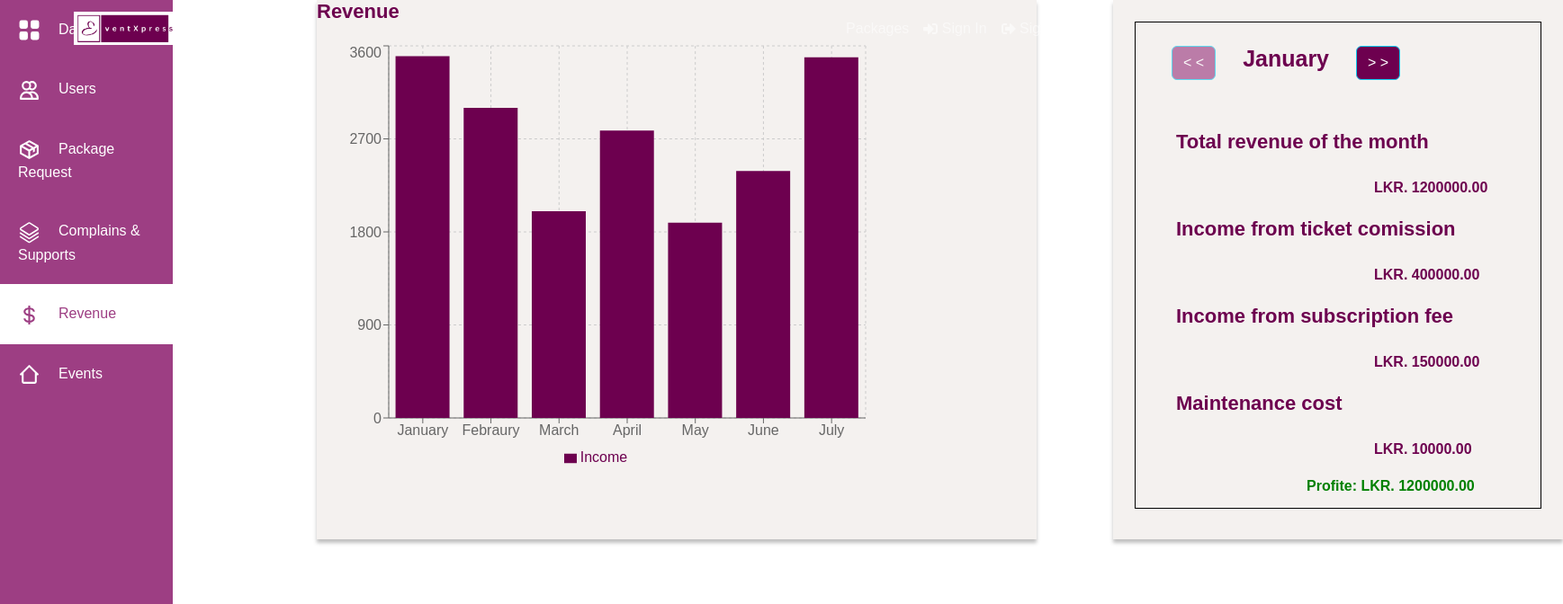
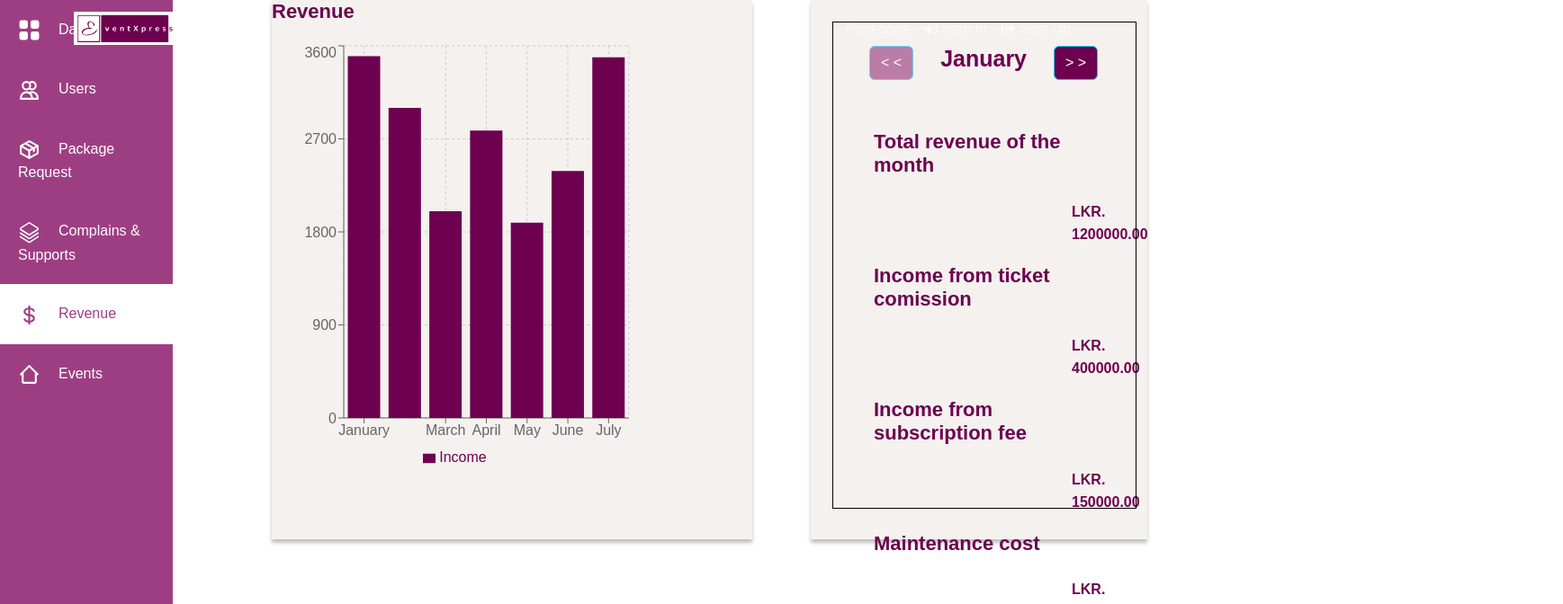
Before and after one commit to EventXpress-An-Event-Planning-Website/EventXpress, a React (Vite) app in the folder frontend/: page /Revenue in a window 1280 px wide. Shown: the top 672 px of the page at 90% size, 1737 px wide, since content can reach past the window. Built offline with nearby package versions, Linux system fonts and the light colour scheme.

Commit message:
fix css in admin UIs

```diff
--- a/frontend/src/assets/CSS/Admin/AdminSideBar.css
+++ b/frontend/src/assets/CSS/Admin/AdminSideBar.css
@@ -86,21 +86,21 @@
  }
 
  .topRightChart {
-   width: 800px;
+   width: 50%;
    height: 600px;
    flex-shrink: 0;
    background: #F4F1EF;
    box-shadow: 0px 4px 4px 0px rgba(0, 0, 0, 0.25);
-   margin-left: 150px;
+   margin-left: 100px;
  }
 
  .topLeftTickets {
-   width: 500px;
+   width: 35%;
    height: 600px;
    flex-shrink: 0;
    background: #F4F1EF;
    box-shadow: 0px 4px 4px 0px rgba(0, 0, 0, 0.25);
-   margin-left: 85px;
+   margin-left: 65px;
  }
 
  .middle {
```
